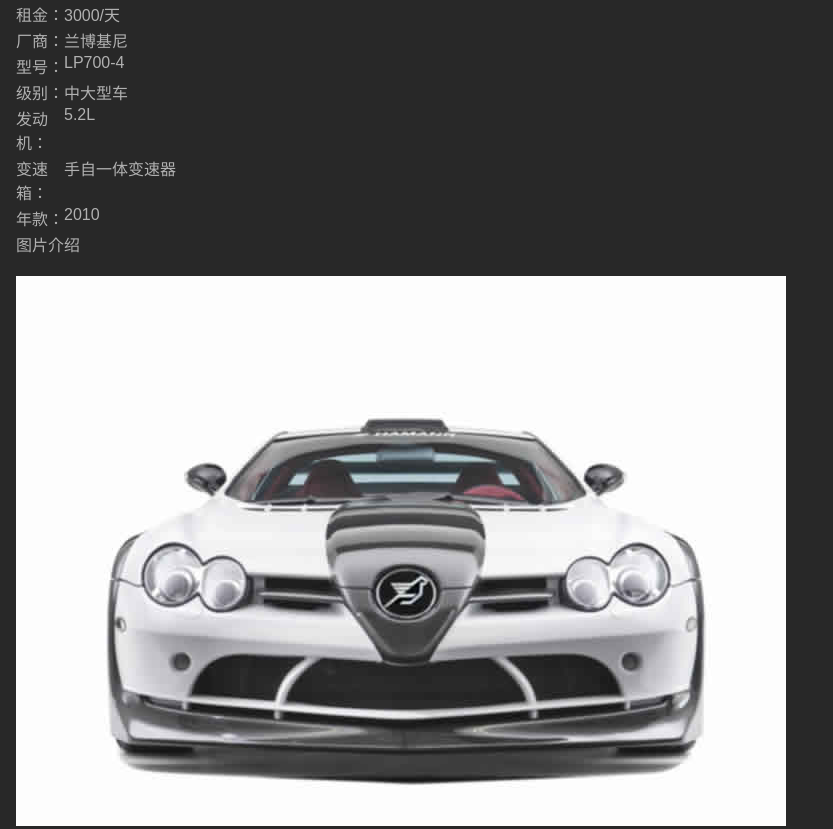
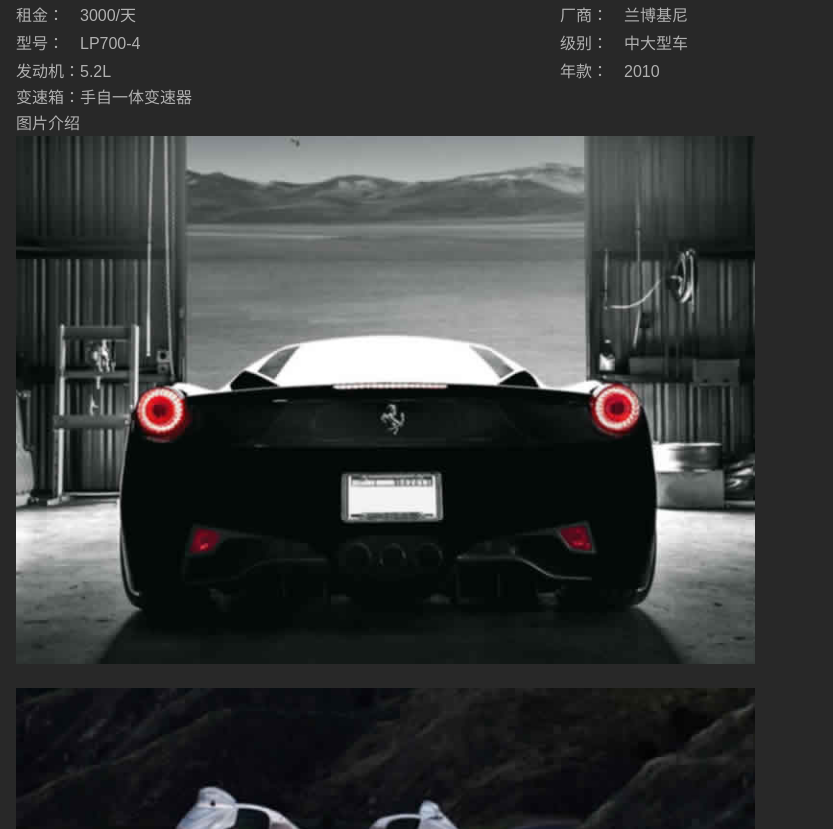
Before and after one commit to AHikers/car-rental-APP, a plain HTML site: page html/details/movie_detail_con.html in a window 1280 px wide. Shown: the top 829 px of the page, without its empty margins (0-833 px from the left). Drawn offline with Linux system fonts and the light colour scheme.

```diff
--- a/config.xml
+++ b/config.xml
@@ -1,9 +1,9 @@
 <?xml version="1.0" encoding="UTF-8"?>
 
 <widget id="A6969911886501" version="0.0.1">
-  <name>QQ电影票</name>
-  <description>QQ电影票是腾讯旗下在线电影票订购网站，为您提供低至4折起、场场特价的折扣通用电影兑换券，还有免费抢票活动。</description>
-  <author email="realxiebin@sina.com" href="http://www.apicloud.com">颉彬</author>
+  <name>泰鼎盛</name>
+  <description>深圳市泰鼎盛汽车综合服务有限公司是一家专门提供豪车租赁的公司，公司豪车种类繁多，基本上可以满足客户对车型的要求。</description>
+  <author email="18817877815@163.com" href="http://www.apicloud.com">何荣文</author>
   <content src="index.html"/>
   <preference name="pageBounce" value="false"/>
   <preference name="appBackground" value="rgba(0,0,0,0.0)"/>
--- a/css/common.css
+++ b/css/common.css
@@ -86,10 +86,10 @@
 	background-color:#222222;
 	background-size: 100% 100%;
 }
-#chooseCityBtn:active{
+/*#chooseCityBtn:active{
 	background:#222222 url(../res/drawable-xhdpi/citychoose_press.9.png) center center no-repeat;
 	background-size: 100% 100%;
-}
+}*/
 #chooseCityBtn .chooseCityImg{
 	display: inline-block;
 	border: none;
@@ -242,7 +242,3 @@
 .pull-right{
     float: right;
 }
-
-.cus_act_li:active{
-    background-color: #2D2D2D !important;
-}
--- a/html/details/movie_detail_con.html
+++ b/html/details/movie_detail_con.html
@@ -38,6 +38,7 @@
             display: -webkit-box;
             -webkit-box-orient: horizontal;
             position: relative;
+            width: 95%;
         }
         #main .box_middle .middle_span_detail{
             color: #B1B1B1;
@@ -45,24 +46,24 @@
         #main .box_middle .middle_p.imgSpace{
             margin-bottom: 20px;
         }
+        #main .box_middle .middle_p.textAlign{
+            float: left;
+            width:40%;
+        }
         #main .box_middle .middle_p:after{
             clear: both;
         }
         #main .box_middle .middle_span_left{
-            float: left;
-            width: 3em;
+
+            width: 4em;
             text-align: left;
             position: relative;
         }
         #main .box_middle .middle_span_right{
-            float: left;
-            -webkit-box-flex: 1;
-            -webkit-flex: 1;
-            flex: 1;
             position: relative;
         }
         .imgDetail{
-          width: 100%;
+          width: 96%;
         }
     </style>
 </head>
@@ -71,39 +72,40 @@
         <div id="main">
             <div class="box_middle">
                 <div class="box_middle_top">
-                    <p class="middle_p">
+                    <p class="middle_p textAlign">
                         <span class="middle_span_left">租金：</span>
                         <span class="middle_span_right">3000/天</span>
                     </p>
-                    <p class="middle_p">
+                    <p class="middle_p textAlign">
                         <span class="middle_span_left">厂商：</span>
                         <span class="middle_span_right">兰博基尼</span>
                     </p>
-                    <p class="middle_p">
+                    <p class="middle_p textAlign">
                         <span class="middle_span_left">型号：</span>
                         <span class="middle_span_right">LP700-4</span>
                     </p>
-                    <p class="middle_p">
+                    <p class="middle_p textAlign">
                         <span class="middle_span_left">级别：</span>
                         <span class="middle_span_right">中大型车</span>
                     </p>
-                    <p class="middle_p">
+                    <p class="middle_p textAlign">
                         <span class="middle_span_left">发动机：</span>
                         <span class="middle_span_right">5.2L</span>
+                    </p>
+                    <p class="middle_p textAlign">
+                        <span class="middle_span_left">年款：</span>
+                        <span class="middle_span_right">2010</span>
                     </p>
                     <p class="middle_p">
                         <span class="middle_span_left">变速箱：</span>
                         <span class="middle_span_right">手自一体变速器</span>
                     </p>
+
                     <p class="middle_p">
-                        <span class="middle_span_left">年款：</span>
-                        <span class="middle_span_right">2010</span>
-                    </p>
-                    <p class="middle_p imgSpace">
                         <span class="middle_span_detail">图片介绍</span>
                     </p>
                     <p class="middle_p imgSpace">
-                      <img src="../../image/1.jpg" alt="" class="imgDetail">
+                      <img src="../../image/5.jpg" alt="" class="imgDetail">
                     </p>
                     <p class="middle_p imgSpace">
                       <img src="../../image/2.jpg" alt="" class="imgDetail">
```
Also changed, not shown: html/indexgroup/mine.html (+25 -17 lines), icon/icon150x150.png, image/1.png (deleted), image/2.png (deleted), image/3.png (deleted), image/4.png (deleted), image/5.png (deleted), image/6.png (deleted), image/7.png (deleted), image/8.png (deleted), image/9.png (deleted), image/act_detail.jpg (deleted).
